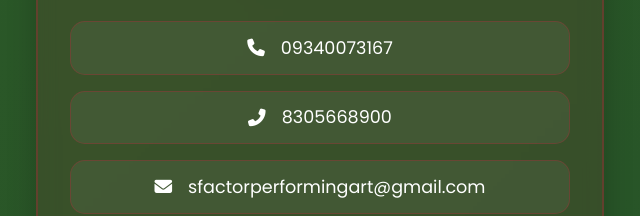
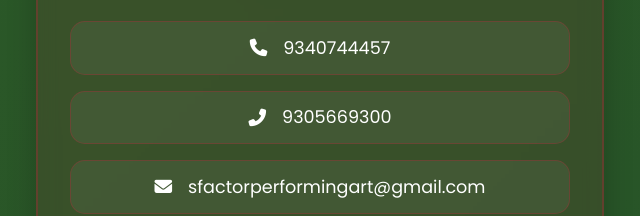
Before and after one commit to Zee4451/Social-media-handles, a plain HTML site: page index.html in a window 1280 px wide. Shown: the part 824-1040 px from the top of the page, 320-960 px from the left. Drawn offline with Linux system fonts and the light colour scheme.

Commit message:
update number

```diff
--- a/index.html
+++ b/index.html
@@ -49,11 +49,11 @@
                 <div class="contact-details">
                     <div class="contact-item">
                         <i class="fas fa-phone"></i>
-                        <span>09340073167</span>
+                        <span>9340744457</span>
                     </div>
                     <div class="contact-item">
                         <i class="fas fa-phone-alt"></i>
-                        <span>8305668900</span>
+                        <span>9305669300</span>
                     </div>
                     <div class="contact-item">
                         <i class="fas fa-envelope"></i>
```
